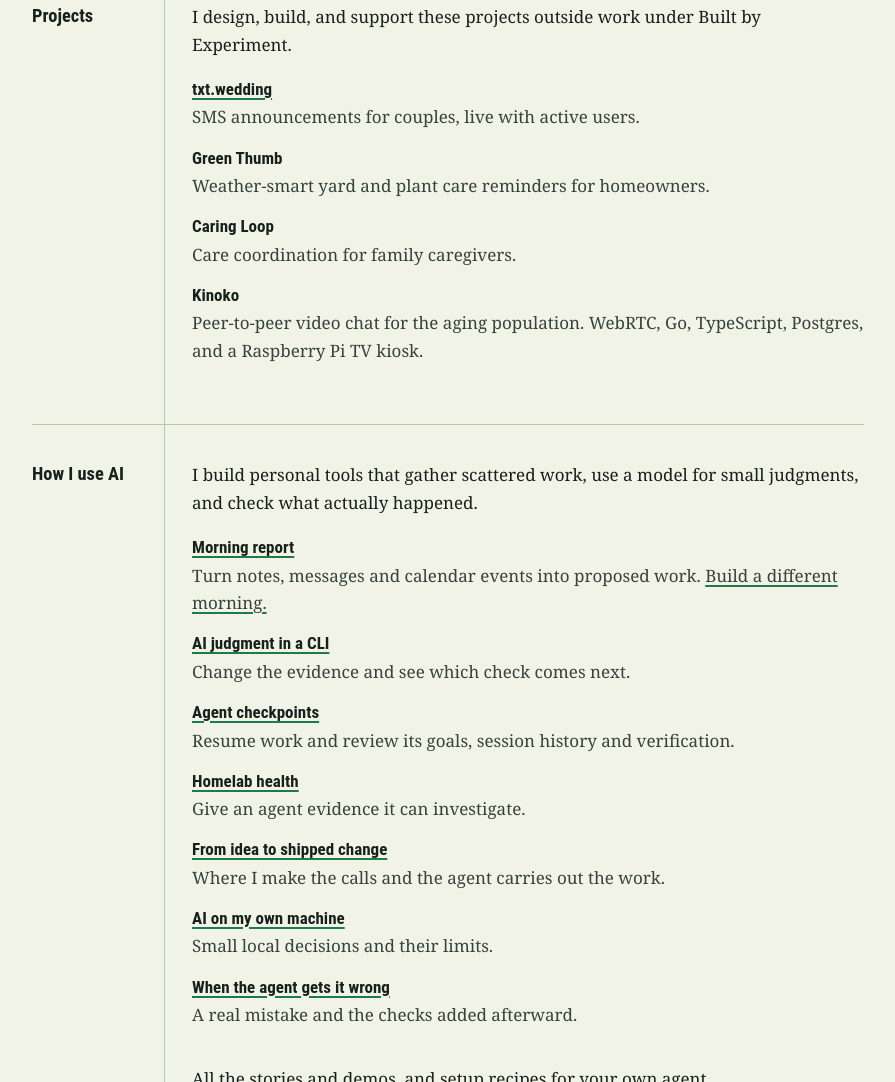
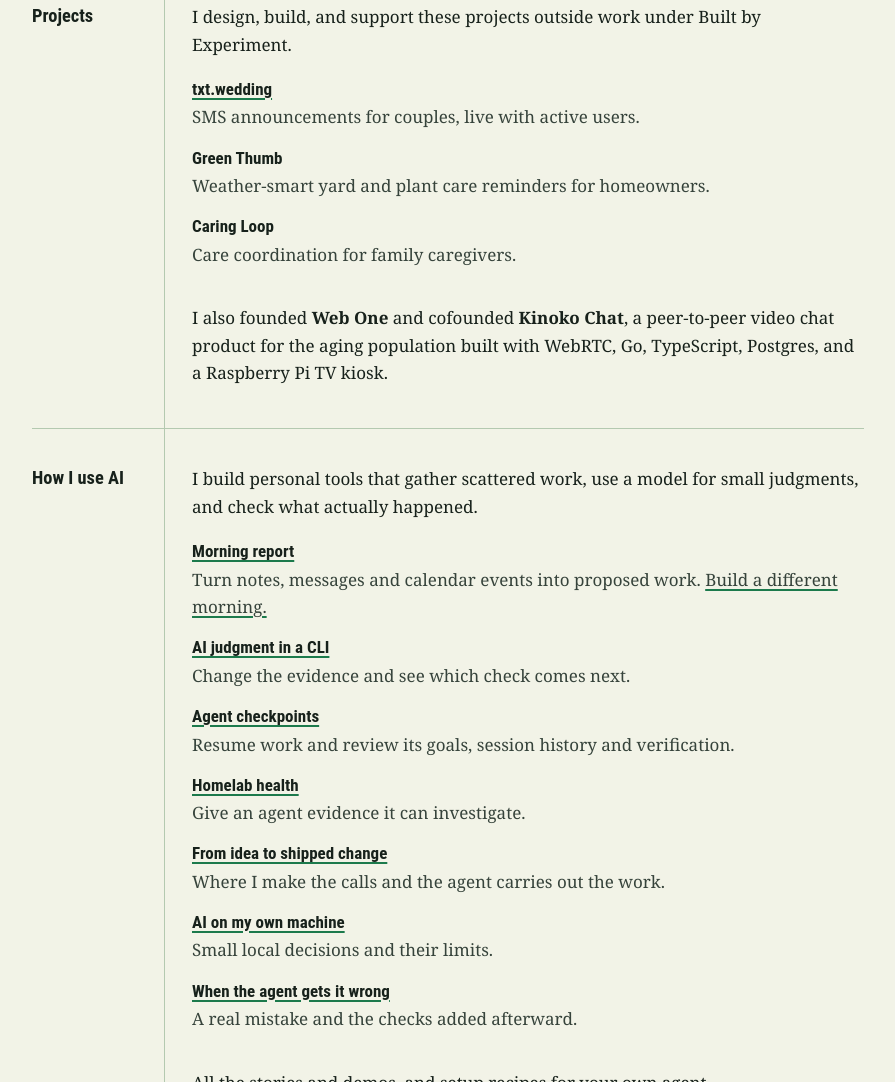
Before and after one commit to gabe-ochoa/gabe.work, a plain HTML site: page index.html in a window 1280 px wide. Shown: the part 3129-4211 px from the top of the page, without its empty margins (192-1087 px from the left). Drawn offline with Linux system fonts and the light colour scheme.

Commit message:
Add Web One and Kinoko Chat founder history to website

```diff
--- a/index.html
+++ b/index.html
@@ -184,8 +184,8 @@
         <li><strong><a href="https://txt.wedding" rel="noopener" target="_blank">txt.wedding</a></strong> SMS announcements for couples, live with active users.</li>
         <li><strong>Green Thumb</strong> Weather-smart yard and plant care reminders for homeowners.</li>
         <li><strong>Caring Loop</strong> Care coordination for family caregivers.</li>
-        <li><strong>Kinoko</strong> Peer-to-peer video chat for the aging population. WebRTC, Go, TypeScript, Postgres, and a Raspberry Pi TV kiosk.</li>
       </ul>
+      <p>I also founded <strong>Web One</strong> and cofounded <strong>Kinoko Chat</strong>, a peer-to-peer video chat product for the aging population built with WebRTC, Go, TypeScript, Postgres, and a Raspberry Pi TV kiosk.</p>
     </section>
 
     <section id="ai" aria-labelledby="ai-label">
```
Also changed, not shown: 1 other file.
